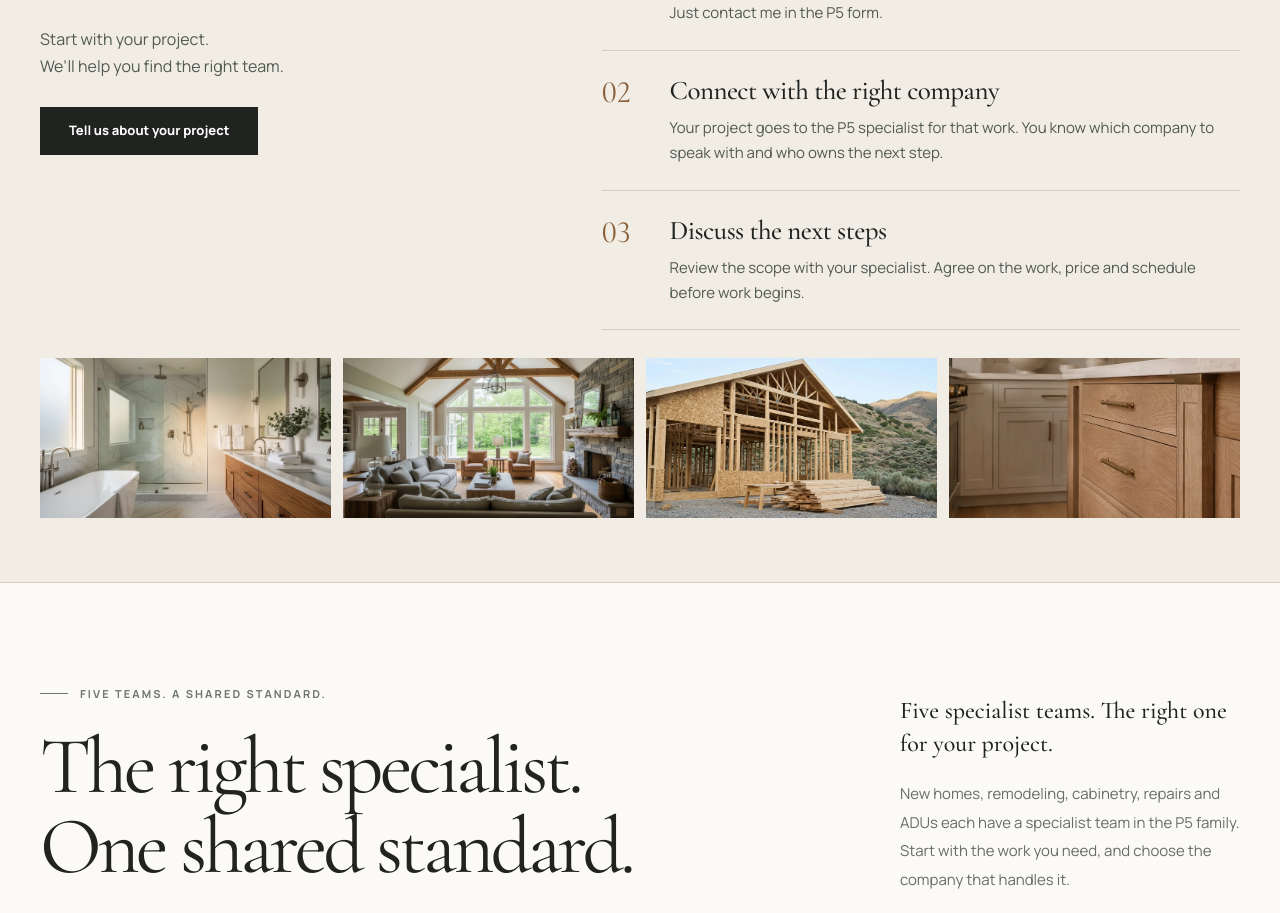
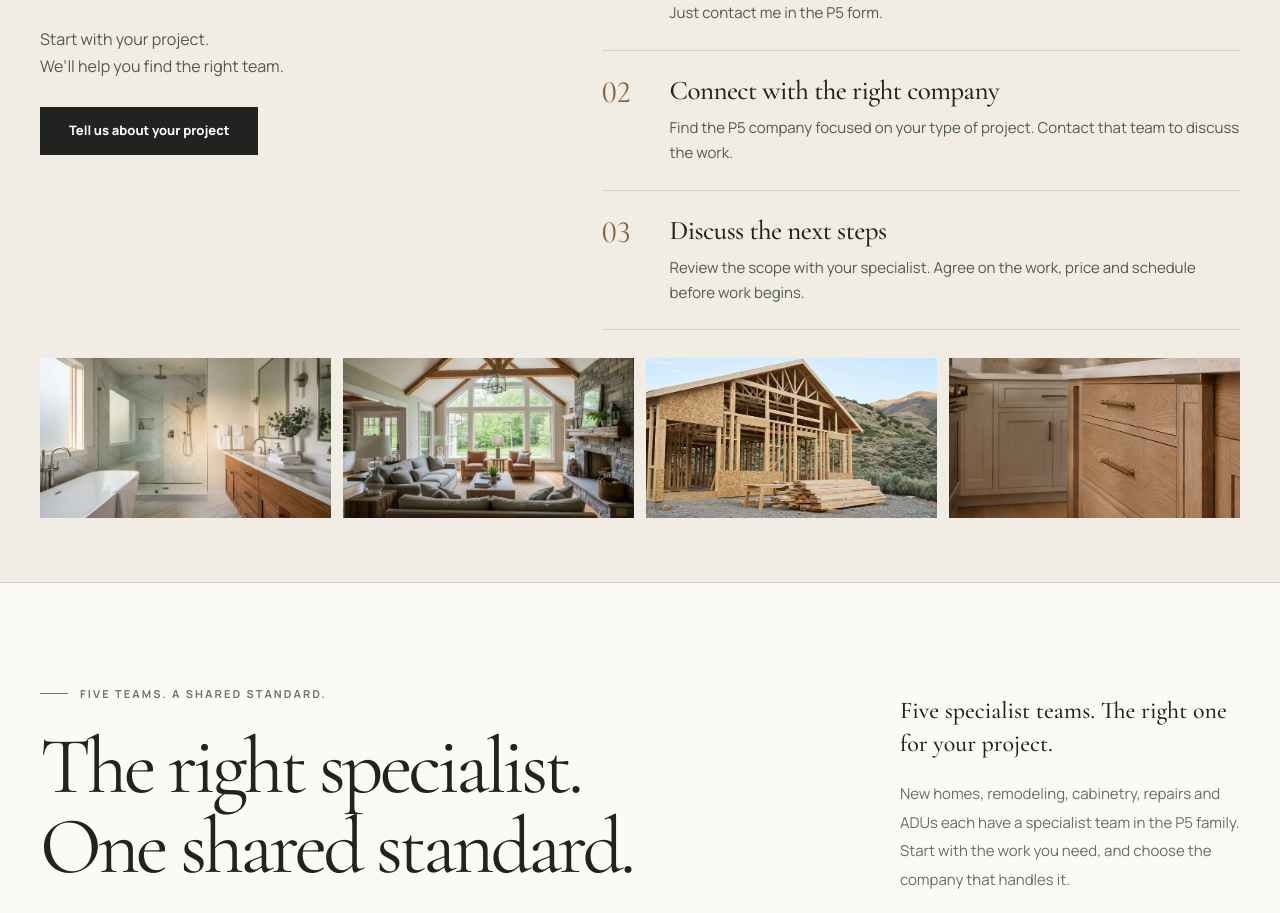
Before and after one commit to webiq1206/p5-home-co, a Next.js app: page / in a window 1280 px wide. Shown: the part 1804-2717 px from the top of the page. Built offline with nearby package versions, Linux system fonts and the light colour scheme.

Commit message:
Describe company selection without implying verified assignment

```diff
--- a/app/site.ts
+++ b/app/site.ts
@@ -19,7 +19,7 @@ export const siteUrl = "https://p5homeco.com";
 export const HOW_P5_WORKS_TITLE = "How P5 works";
 export const HOW_P5_WORKS = [
   { title: "Tell us what you’re planning", detail: "A new home, a remodel, cabinets, repairs or an ADU. Share your project, or choose Just contact me in the P5 form." },
-  { title: "Connect with the right company", detail: "Your project goes to the P5 specialist for that work. You know which company to speak with and who owns the next step." },
+  { title: "Connect with the right company", detail: "Find the P5 company focused on your type of project. Contact that team to discuss the work." },
   { title: "Discuss the next steps", detail: "Review the scope with your specialist. Agree on the work, price and schedule before work begins." },
 ] as const;
 
```
